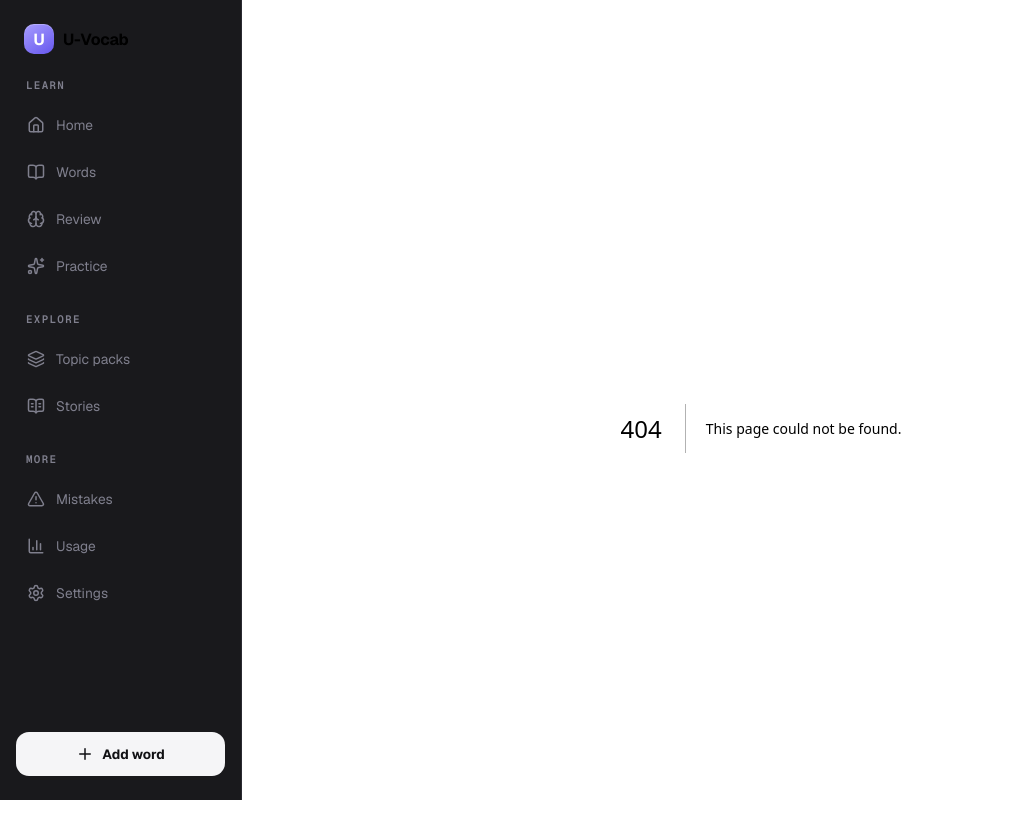
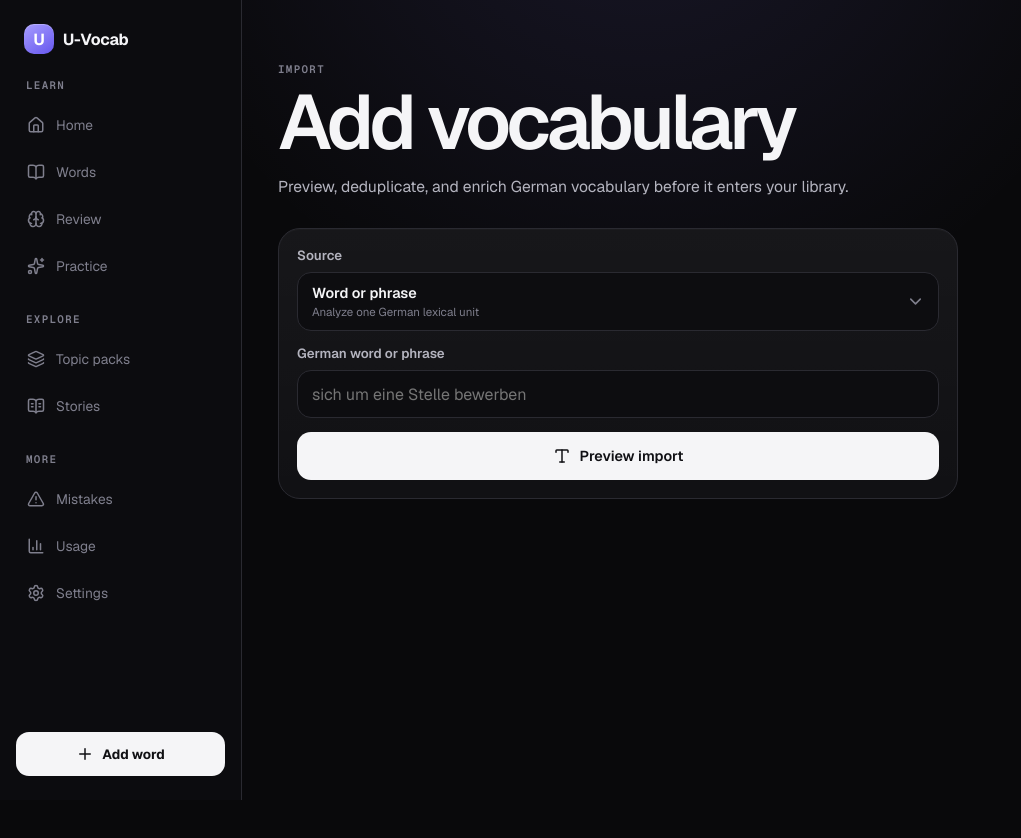
Before and after one commit to Amirmfth/U-Vocab, a Next.js app: page /import in a window 1280 px wide. Before the commit this address had no page. Shown: the top 838 px of the page, without its empty margins (0-1021 px from the left). After the commit the page ends 800 px from the top, so only its background shows below. Built offline with nearby package versions, Linux system fonts and the light colour scheme.

Commit message:
feat: add src/app/import/page.tsx

```diff
--- /dev/null
+++ b/src/app/import/page.tsx
@@ -0,0 +1,17 @@
+import { ImportWorkspace } from "./ImportWorkspace";
+
+export default function ImportPage() {
+  return (
+    <main className="page">
+      <section className="page-header compact">
+        <p className="eyebrow">IMPORT</p>
+        <h1>Add vocabulary</h1>
+        <p className="page-description">
+          Preview, deduplicate, and enrich German vocabulary before it enters your library.
+        </p>
+      </section>
+
+      <ImportWorkspace />
+    </main>
+  );
+}
```
